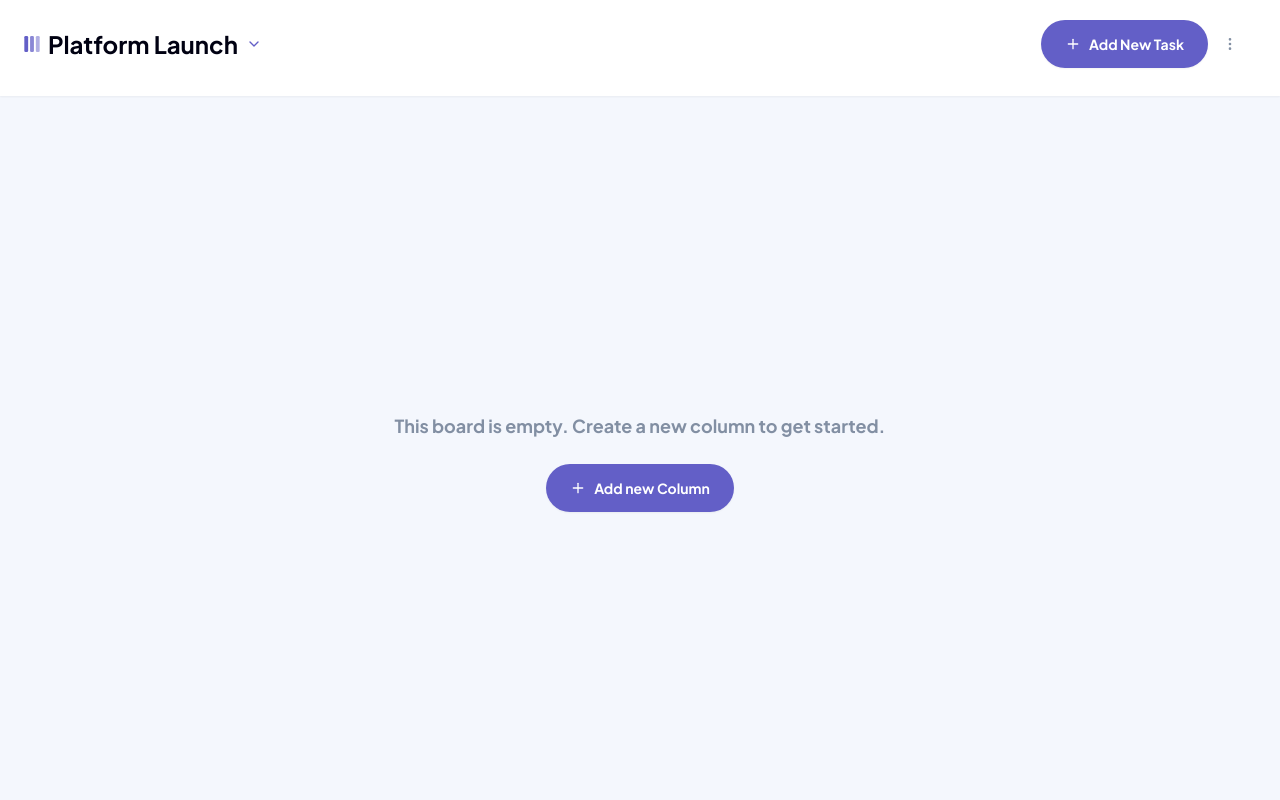
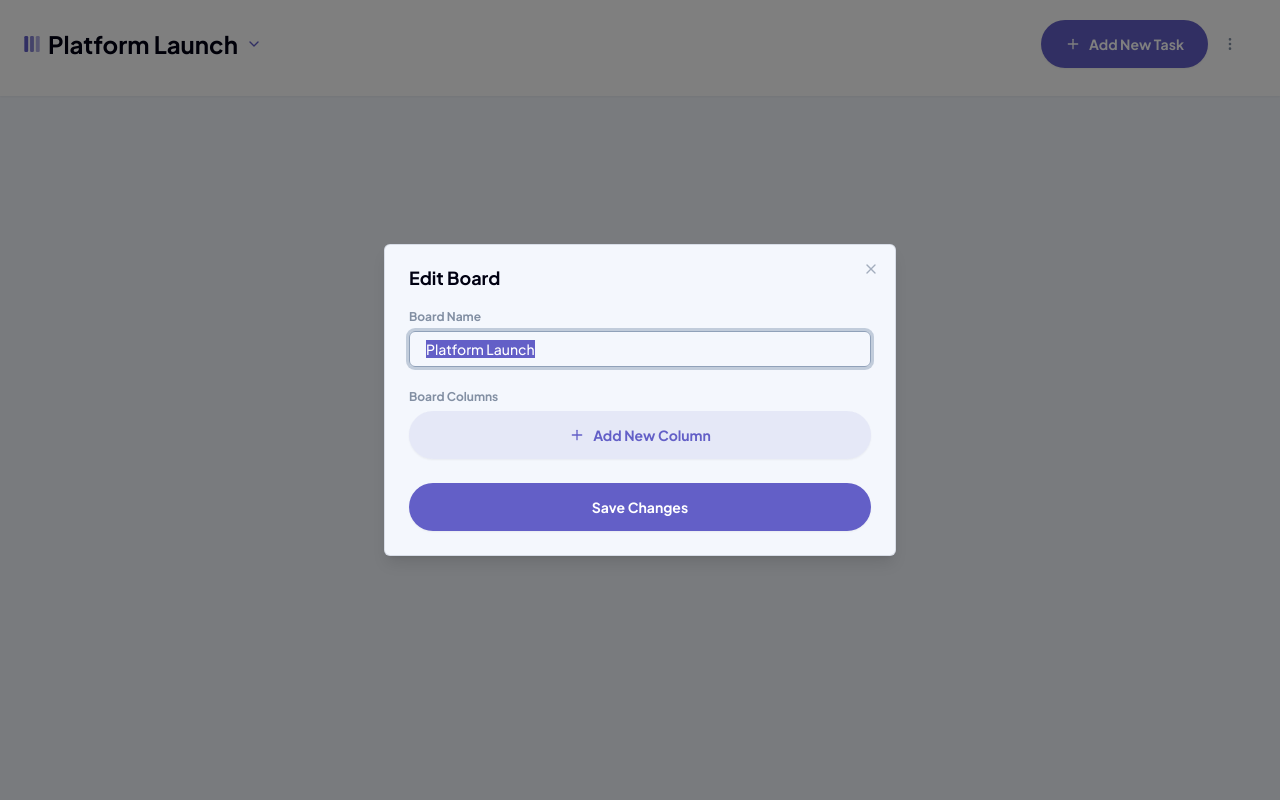
Before and after one commit to juandadev/kanban-board, a Next.js app: page / in a window 1280 px wide. Both pictures are taken after a click on the button "Add new Column". Shown: the top 800 px of the page. Built offline with nearby package versions, Linux system fonts and the light colour scheme.

Commit message:
feat: Redesign edit board modal (empty board - new column button)

```diff
--- a/package.json
+++ b/package.json
@@ -9,6 +9,8 @@
     "lint": "next lint"
   },
   "dependencies": {
+    "@radix-ui/react-dialog": "^1.1.15",
+    "@radix-ui/react-label": "^2.1.7",
     "@radix-ui/react-slot": "^1.2.3",
     "class-variance-authority": "^0.7.1",
     "clsx": "^2.1.1",
--- a/src/components/Board/Board.tsx
+++ b/src/components/Board/Board.tsx
@@ -14,6 +14,10 @@ export function Board() {
   const renderColumns = columns.map((column) => (
     <div key={column.id}>{column.name}</div>
   ));
+
+  const handleEditColumnModal = () => {
+    openModal("editBoard");
+  };
 
   if (!board) {
     return (
@@ -38,7 +42,7 @@ export function Board() {
               <p className="font-bold text-lg text-center">
                 This board is empty. Create a new column to get started.
               </p>
-              <Button className="w-fit" onClick={() => openModal("editBoard")}>
+              <Button className="w-fit" onClick={handleEditColumnModal}>
                 <PlusIcon />
                 Add new Column
               </Button>
--- a/src/components/EditBoardModal/EditBoardModal.tsx
+++ b/src/components/EditBoardModal/EditBoardModal.tsx
@@ -1,10 +1,16 @@
 import { Modal } from "@/components/Modal/Modal";
 import { TextField } from "@/components/TextField/TextField";
 import { AddBoardColumns } from "@/components/EditBoardModal/subcomponents/BoardColumns/AddBoardColumns";
-import React, { MutableRefObject, useRef, useState } from "react";
+import React, { RefObject, useRef, useState } from "react";
 import { useActiveBoard } from "@/hooks/useActiveBoard";
 import { useBoardContext } from "@/context/boardContext";
 import { Button } from "@/components/ui/button";
+import {
+  DialogDescription,
+  DialogFooter,
+  DialogHeader,
+  DialogTitle,
+} from "@/components/ui/dialog";
 
 type AddBoardColumnsRefType = {
   handleModalClose: () => void;
@@ -14,7 +20,7 @@ export function EditBoardModal() {
   const { board } = useActiveBoard();
   const { dispatch } = useBoardContext();
   const [boardName, setBoardName] = useState<string>(board?.name || "");
-  const addBoardColumnsRef: MutableRefObject<AddBoardColumnsRefType | null> =
+  const addBoardColumnsRef: RefObject<AddBoardColumnsRefType | null> =
     useRef(null);
 
   const handleBoardNameChange = (e: React.ChangeEvent<HTMLInputElement>) => {
@@ -23,6 +29,7 @@ export function EditBoardModal() {
 
   const handleBoardSave: React.MouseEventHandler<HTMLButtonElement> = () => {
     addBoardColumnsRef.current?.handleModalClose();
+
     dispatch({
       type: "UPDATE_BOARD_NAME",
       payload: { name: boardName },
@@ -30,20 +37,26 @@ export function EditBoardModal() {
   };
 
   return (
-    <Modal type={"editBoard"}>
-      <div>
-        <h2>Edit Board</h2>
-        <div>
-          <TextField
-            label={"Board Name"}
-            id={"board-name"}
-            value={boardName}
-            onChange={handleBoardNameChange}
-          />
-        </div>
-        <AddBoardColumns ref={addBoardColumnsRef} />
-        <Button onClick={handleBoardSave}>Save Changes</Button>
-      </div>
+    <Modal type="editBoard" aria-description="Edit board columns">
+      <DialogHeader>
+        <DialogTitle>Edit Board</DialogTitle>
+        <DialogDescription className="sr-only">
+          Add, modify or delete board columns
+        </DialogDescription>
+      </DialogHeader>
+      <TextField
+        label="Board Name"
+        id="board-name"
+        value={boardName}
+        placeholder="e.g. Web Design"
+        onChange={handleBoardNameChange}
+      />
+      <AddBoardColumns ref={addBoardColumnsRef} />
+      <DialogFooter>
+        <Button className="w-full" onClick={handleBoardSave}>
+          Save Changes
+        </Button>
+      </DialogFooter>
     </Modal>
   );
 }
--- a/src/components/EditBoardModal/subcomponents/BoardColumns/AddBoardColumns.tsx
+++ b/src/components/EditBoardModal/subcomponents/BoardColumns/AddBoardColumns.tsx
@@ -4,6 +4,8 @@ import { useModal } from "@/context/modalContext";
 import { useBoardContext } from "@/context/boardContext";
 import { ColumnType } from "@/types/Boards";
 import { Button } from "@/components/ui/button";
+import { Label } from "@/components/ui/label";
+import { PlusIcon } from "lucide-react";
 
 export const AddBoardColumns = forwardRef((props, ref) => {
   const [columns, setColumns] = useState<Omit<ColumnType, "boardId">[]>([]);
@@ -35,8 +37,11 @@ export const AddBoardColumns = forwardRef((props, ref) => {
   }));
 
   return (
-    <div>
+    <div className="space-y-2">
+      <Label asChild>
         <span>Board Columns</span>
+      </Label>
+      <div className="space-y-3">
         {columns.map((column) => (
           <AddBoardItem
             key={column.id}
@@ -45,7 +50,15 @@ export const AddBoardColumns = forwardRef((props, ref) => {
             setColumns={setColumns}
           />
         ))}
-      <Button onClick={handleAddColumn}>+ Add New Column</Button>
+        <Button
+          variant="secondary"
+          className="w-full"
+          onClick={handleAddColumn}
+        >
+          <PlusIcon />
+          Add New Column
+        </Button>
+      </div>
     </div>
   );
 });
--- a/src/components/EditBoardModal/subcomponents/BoardColumns/AddBoardItem.tsx
+++ b/src/components/EditBoardModal/subcomponents/BoardColumns/AddBoardItem.tsx
@@ -2,6 +2,7 @@ import React from "react";
 import { TextField } from "@/components/TextField/TextField";
 import { ColumnType } from "@/types/Boards";
 import { Button } from "@/components/ui/button";
+import { XIcon } from "lucide-react";
 
 type AddBoardItemProps = {
   id: number;
@@ -41,14 +42,19 @@ export function AddBoardItem({ id, columns, setColumns }: AddBoardItemProps) {
   };
 
   return (
-    <div>
+    <div className="flex gap-1 justify-between w-full">
       <TextField
         id={id.toString()}
         value={columnValue}
         onChange={handleColumnChange}
       />
-      <Button id={id.toString()} onClick={handleRemoveColumn}>
-        X
+      <Button
+        variant="ghost"
+        size="icon"
+        id={id.toString()}
+        onClick={handleRemoveColumn}
+      >
+        <XIcon className="size-4" />
       </Button>
     </div>
   );
--- a/src/components/Modal/Modal.tsx
+++ b/src/components/Modal/Modal.tsx
@@ -2,6 +2,7 @@
 
 import React from "react";
 import { ModalType, useModal } from "@/context/modalContext";
+import { Dialog, DialogContent } from "@/components/ui/dialog";
 
 type ModalProps = {
   children: React.ReactNode;
@@ -9,13 +10,11 @@ type ModalProps = {
 };
 
 export function Modal({ children, type }: ModalProps) {
-  const { activeModal } = useModal();
-
-  if (activeModal !== type) return null;
+  const { activeModal, closeModal } = useModal();
 
   return (
-    <div>
-      <div>{children}</div>
-    </div>
+    <Dialog open={activeModal === type} onOpenChange={closeModal}>
+      <DialogContent className="gap-6">{children}</DialogContent>
+    </Dialog>
   );
 }
--- a/src/components/TextField/TextField.tsx
+++ b/src/components/TextField/TextField.tsx
@@ -1,4 +1,6 @@
 import React from "react";
+import { Label } from "@/components/ui/label";
+import { Input } from "@/components/ui/input";
 
 type TextFieldProps = React.ComponentProps<"input"> & {
   label?: string;
@@ -6,9 +8,9 @@ type TextFieldProps = React.ComponentProps<"input"> & {
 
 export function TextField({ id, label, ...restProps }: TextFieldProps) {
   return (
-    <div>
-      {label && <label htmlFor={id}>{label}</label>}
-      <input id={id} type="text" {...restProps} />
+    <div className="flex flex-col gap-2 w-full">
+      {label && <Label htmlFor={id}>{label}</Label>}
+      <Input id={id} type="text" {...restProps} />
     </div>
   );
 }
--- /dev/null
+++ b/src/components/ui/dialog.tsx
@@ -0,0 +1,146 @@
+"use client";
+
+import * as React from "react";
+import * as DialogPrimitive from "@radix-ui/react-dialog";
+import { XIcon } from "lucide-react";
+
+import { cn } from "@/lib/utils";
+
+function Dialog({
+  ...props
+}: React.ComponentProps<typeof DialogPrimitive.Root>) {
+  return <DialogPrimitive.Root data-slot="dialog" {...props} />;
+}
+
+function DialogTrigger({
+  ...props
+}: React.ComponentProps<typeof DialogPrimitive.Trigger>) {
+  return <DialogPrimitive.Trigger data-slot="dialog-trigger" {...props} />;
+}
+
+function DialogPortal({
+  ...props
+}: React.ComponentProps<typeof DialogPrimitive.Portal>) {
+  return <DialogPrimitive.Portal data-slot="dialog-portal" {...props} />;
+}
+
+function DialogClose({
+  ...props
+}: React.ComponentProps<typeof DialogPrimitive.Close>) {
+  return <DialogPrimitive.Close data-slot="dialog-close" {...props} />;
+}
+
+function DialogOverlay({
+  className,
+  ...props
+}: React.ComponentProps<typeof DialogPrimitive.Overlay>) {
+  return (
+    <DialogPrimitive.Overlay
+      data-slot="dialog-overlay"
+      className={cn(
+        "data-[state=open]:animate-in data-[state=closed]:animate-out data-[state=closed]:fade-out-0 data-[state=open]:fade-in-0 fixed inset-0 z-50 bg-black/50",
+        className,
+      )}
+      {...props}
+    />
+  );
+}
+
+function DialogContent({
+  className,
+  children,
+  showCloseButton = true,
+  ...props
+}: React.ComponentProps<typeof DialogPrimitive.Content> & {
+  showCloseButton?: boolean;
+}) {
+  return (
+    <DialogPortal data-slot="dialog-portal">
+      <DialogOverlay />
+      <DialogPrimitive.Content
+        data-slot="dialog-content"
+        className={cn(
+          "bg-background data-[state=open]:animate-in data-[state=closed]:animate-out data-[state=closed]:fade-out-0 data-[state=open]:fade-in-0 data-[state=closed]:zoom-out-95 data-[state=open]:zoom-in-95 fixed top-[50%] left-[50%] z-50 grid w-full max-w-[calc(100%-2rem)] translate-x-[-50%] translate-y-[-50%] gap-4 rounded-sm border p-6 shadow-lg duration-200 sm:max-w-lg",
+          className,
+        )}
+        {...props}
+      >
+        {children}
+        {showCloseButton && (
+          <DialogPrimitive.Close
+            data-slot="dialog-close"
+            className="ring-offset-background focus:ring-ring data-[state=open]:bg-accent data-[state=open]:text-muted-foreground absolute top-4 right-4 rounded-xs opacity-70 transition-opacity hover:opacity-100 focus:ring-2 focus:ring-offset-2 focus:outline-hidden disabled:pointer-events-none [&_svg]:pointer-events-none [&_svg]:shrink-0 [&_svg:not([class*='size-'])]:size-4"
+          >
+            <XIcon />
+            <span className="sr-only">Close</span>
+          </DialogPrimitive.Close>
+        )}
+      </DialogPrimitive.Content>
+    </DialogPortal>
+  );
+}
+
+function DialogHeader({ className, ...props }: React.ComponentProps<"div">) {
+  return (
+    <div
+      data-slot="dialog-header"
+      className={cn("flex flex-col gap-2 text-center sm:text-left", className)}
+      {...props}
+    />
+  );
+}
+
+function DialogFooter({ className, ...props }: React.ComponentProps<"div">) {
+  return (
+    <div
+      data-slot="dialog-footer"
+      className={cn(
+        "flex flex-col-reverse gap-2 sm:flex-row sm:justify-end",
+        className,
+      )}
+      {...props}
+    />
+  );
+}
+
+function DialogTitle({
+  className,
+  ...props
+}: React.ComponentProps<typeof DialogPrimitive.Title>) {
+  return (
+    <DialogPrimitive.Title
+      data-slot="dialog-title"
+      className={cn(
+        "text-lg leading-none font-bold text-card-foreground text-left",
+        className,
+      )}
+      {...props}
+    />
+  );
+}
+
+function DialogDescription({
+  className,
+  ...props
+}: React.ComponentProps<typeof DialogPrimitive.Description>) {
+  return (
+    <DialogPrimitive.Description
+      data-slot="dialog-description"
+      className={cn("text-muted-foreground text-sm text-left", className)}
+      {...props}
+    />
+  );
+}
+
+export {
+  Dialog,
+  DialogClose,
+  DialogContent,
+  DialogDescription,
+  DialogFooter,
+  DialogHeader,
+  DialogOverlay,
+  DialogPortal,
+  DialogTitle,
+  DialogTrigger,
+};
--- /dev/null
+++ b/src/components/ui/input.tsx
@@ -0,0 +1,21 @@
+import * as React from "react";
+
+import { cn } from "@/lib/utils";
+
+function Input({ className, type, ...props }: React.ComponentProps<"input">) {
+  return (
+    <input
+      type={type}
+      data-slot="input"
+      className={cn(
+        "file:text-card-foreground placeholder:text-muted selection:bg-primary selection:text-primary-foreground dark:bg-input/30 border-input flex h-9 w-full min-w-0 rounded-sm border bg-transparent px-4 py-2 text-card-foreground font-medium text-sm transition-[color] outline-none file:inline-flex file:h-7 file:border-0 file:bg-transparent file:text-sm file:font-medium disabled:pointer-events-none disabled:cursor-not-allowed disabled:opacity-50 md:text-sm",
+        "focus-visible:border-ring focus-visible:ring-ring/50 focus-visible:ring-[3px]",
+        "aria-invalid:ring-destructive/20 dark:aria-invalid:ring-destructive/40 aria-invalid:border-destructive",
+        className,
+      )}
+      {...props}
+    />
+  );
+}
+
+export { Input };
--- /dev/null
+++ b/src/components/ui/label.tsx
@@ -0,0 +1,24 @@
+"use client";
+
+import * as React from "react";
+import * as LabelPrimitive from "@radix-ui/react-label";
+
+import { cn } from "@/lib/utils";
+
+function Label({
+  className,
+  ...props
+}: React.ComponentProps<typeof LabelPrimitive.Root>) {
+  return (
+    <LabelPrimitive.Root
+      data-slot="label"
+      className={cn(
+        "flex items-center gap-2 text-xs leading-none font-bold select-none group-data-[disabled=true]:pointer-events-none group-data-[disabled=true]:opacity-50 peer-disabled:cursor-not-allowed peer-disabled:opacity-50",
+        className,
+      )}
+      {...props}
+    />
+  );
+}
+
+export { Label };
```
Also changed, not shown: 1 other file (tests, documents, lock files or other folders). Lines whose indentation alone changed are shown as unchanged.
